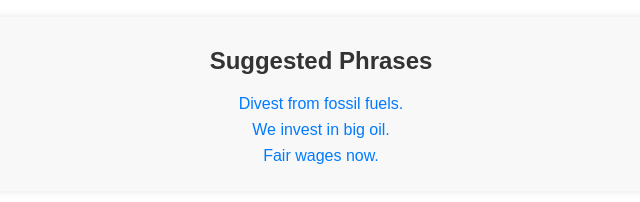
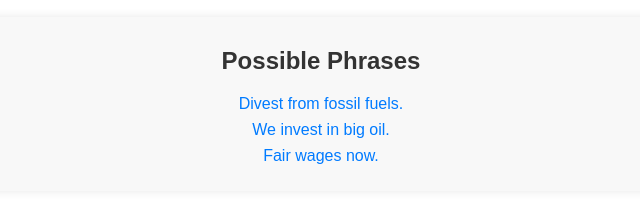
Before and after one commit to evelynhasama/light-tagger, a website built with webpack: page index.html in a window 1280 px wide. Shown: the part 498-700 px from the top of the page, 319-959 px from the left. Built offline with nearby package versions, Linux system fonts and the light colour scheme.

Commit message:
reword suggestions

```diff
--- a/index.html
+++ b/index.html
@@ -22,7 +22,7 @@
         <div id="pdfContainer"></div>
 
         <div id="suggestedPhrases">
-            <h2>Suggested Phrases</h2>
+            <h2>Possible Phrases</h2>
             <ul id="suggestedPhrasesList">
                 <li>Divest from fossil fuels.</li>
                 <li>We invest in big oil.</li>
```
Also changed, not shown: 1 other file.
